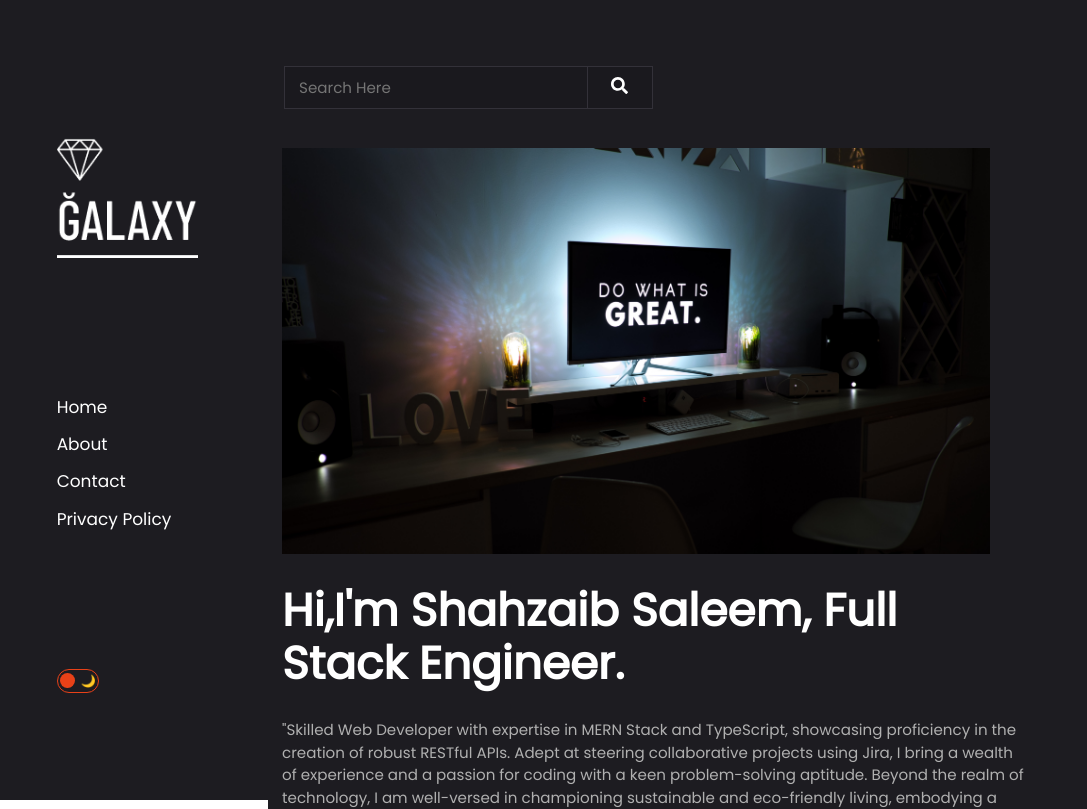
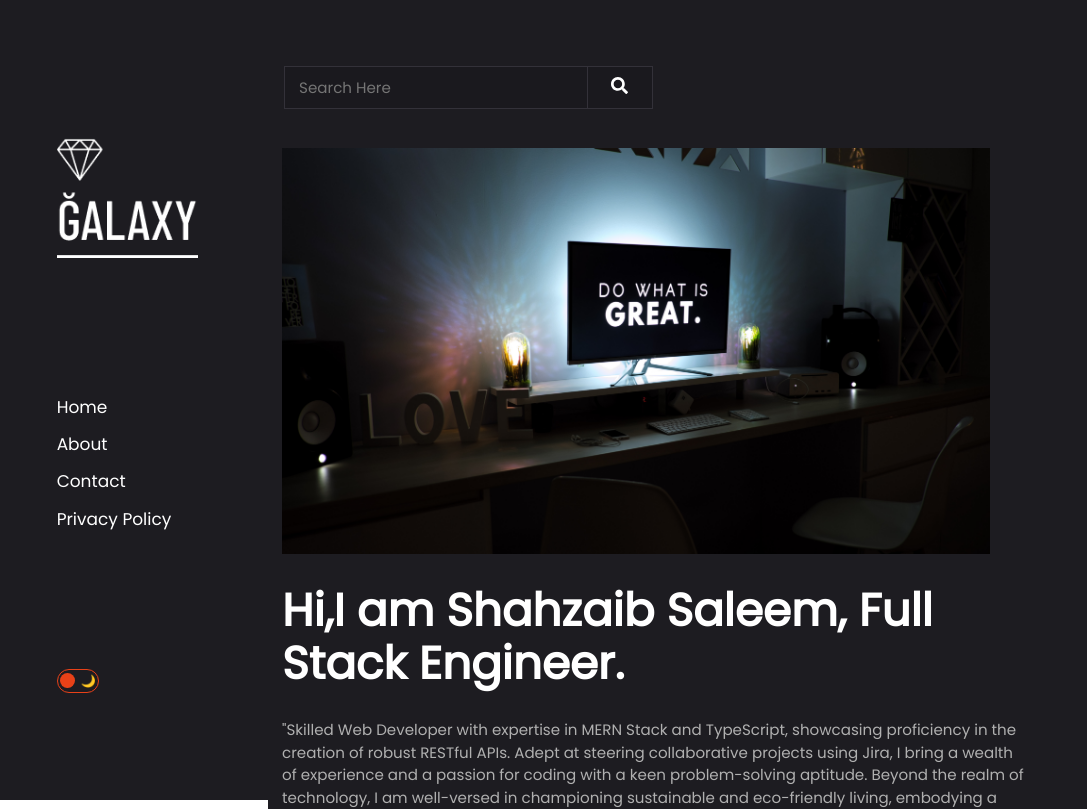
Before and after one commit to Shazzy911/Full-Stack-Galaxy_Blog, a Next.js app: page /about in a window 1280 px wide. Shown: the top 809 px of the page, without its empty margins (0-1087 px from the left). Built offline with nearby package versions, Linux system fonts and the light colour scheme.

Commit message:
complete

```diff
--- a/src/components/aboutInfo/AboutInformation.tsx
+++ b/src/components/aboutInfo/AboutInformation.tsx
@@ -9,7 +9,7 @@ const AboutInformation = () => {
       <div className={style.container}>
         <Image src={Profile} height={416} width={725} alt="Image not Found" className={style.mainImage}/>
         <h1>
-          Hi,I'm Shahzaib Saleem, Full Stack Engineer.
+          Hi,I am Shahzaib Saleem, Full Stack Engineer.
         </h1>
         <p>
         "Skilled Web Developer with expertise in MERN Stack and TypeScript, showcasing proficiency in the creation of robust RESTful APIs. Adept at steering collaborative projects using Jira, I bring a wealth of experience and a passion for coding with a keen problem-solving aptitude. Beyond the realm of technology, I am well-versed in championing sustainable and eco-friendly living, embodying a holistic approach to both professional and personal pursuits. Committed to excellence and innovation, I thrive in dynamic environments, consistently delivering high-quality solutions and contributing to the advancement of cutting-edge web development."
```
Also changed, not shown: src/app/page.module.scss (+1 -9 lines), src/app/styles/global.scss (+0 -12 lines).
